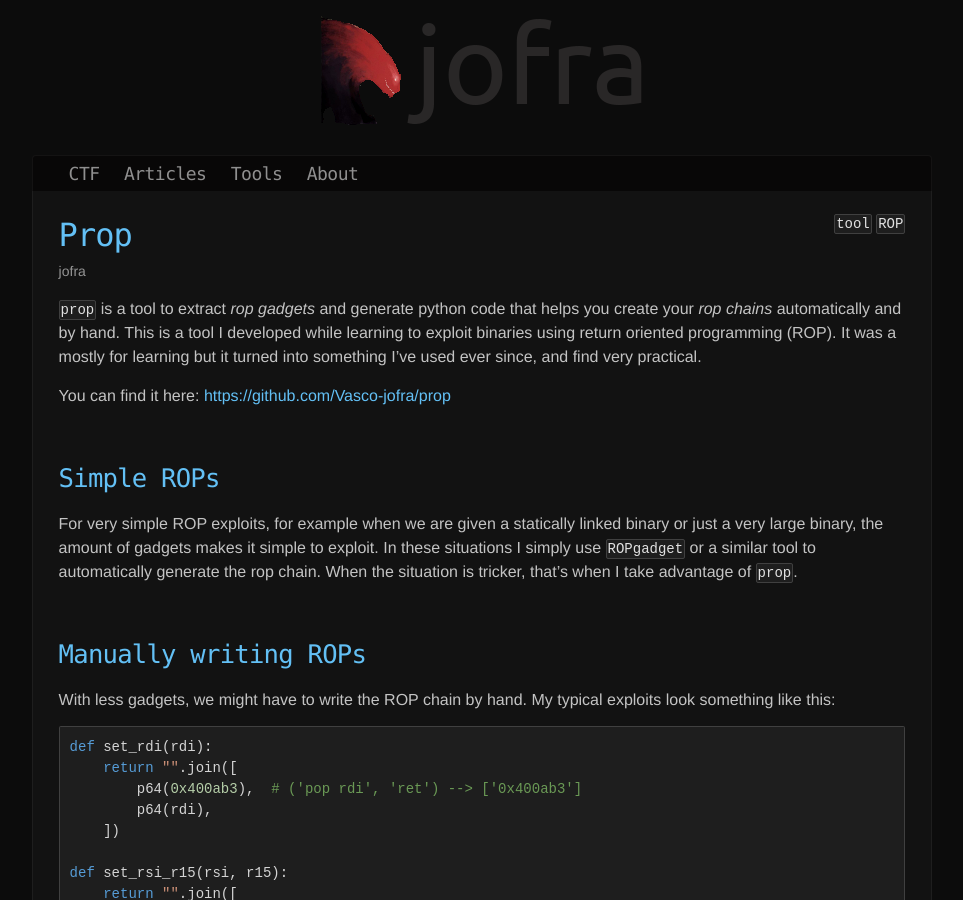
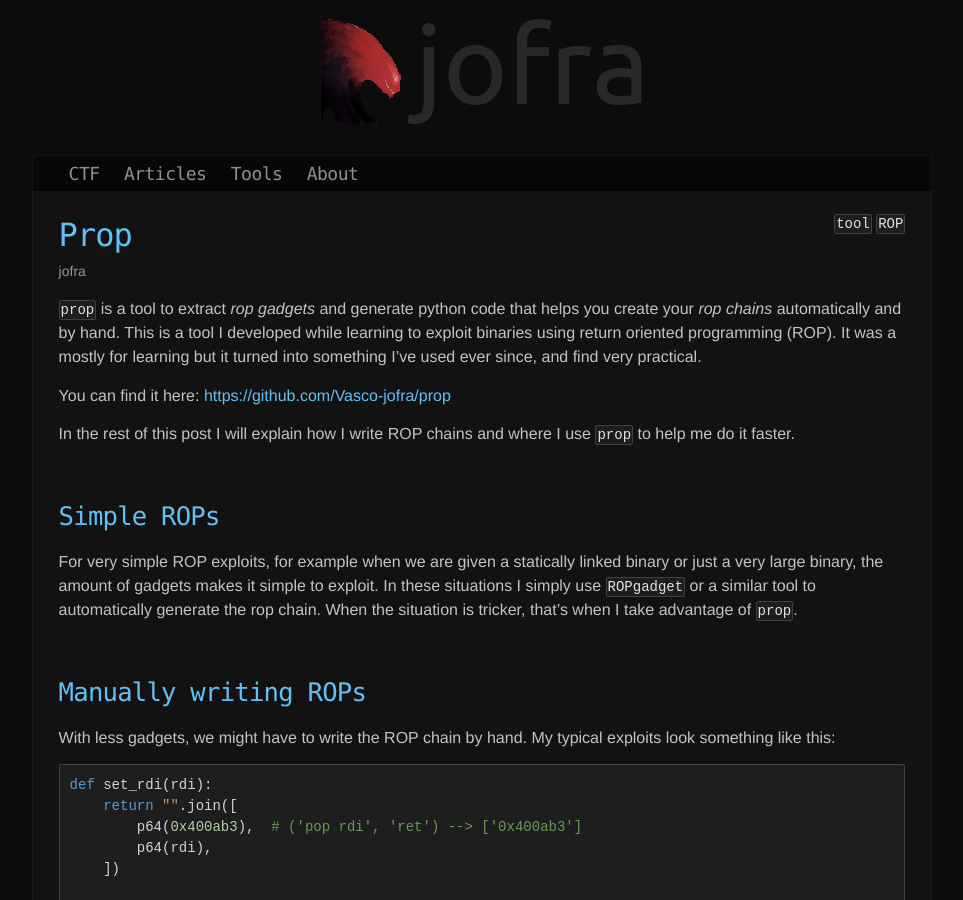
Before and after one commit to Vasco-jofra/Vasco-jofra.github.io, a Jekyll site: the page built from _tools/2018-11-25-prop.md, in a window 1280 px wide and 900 px high. Shown: the whole window, without its empty margins (158-1121 px from the left). Built offline with Jekyll 4.4.1, drawn with Linux system fonts in a browser that asks for light colours.

Commit message:
prop little update

```diff
--- a/_tools/2018-11-25-prop.md
+++ b/_tools/2018-11-25-prop.md
@@ -5,6 +5,8 @@ tags: ["tool", "ROP"]
 `prop` is a tool to extract _rop gadgets_ and generate python code that helps you create your _rop chains_ automatically and by hand. This is a tool I developed while learning to exploit binaries using return oriented programming (ROP). It was a mostly for learning but it turned into something I've used ever since, and find very practical.
 
 You can find it here: [https://github.com/Vasco-jofra/prop](https://github.com/Vasco-jofra/prop)
+
+In the rest of this post I will explain how I write ROP chains and where I use `prop` to help me do it faster.
 
 ## Simple ROPs
 For very simple ROP exploits, for example when we are given a statically linked binary or just a very large binary, the amount of gadgets makes it simple to exploit. In these situations I simply use `ROPgadget` or a similar tool to automatically generate the rop chain. When the situation is tricker, that's when I take advantage of `prop`.
```
Also changed, not shown: todo.md (+3 -2 lines).
